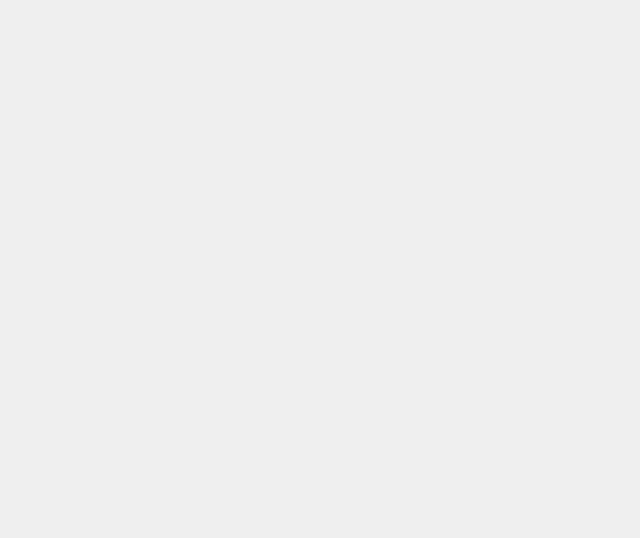
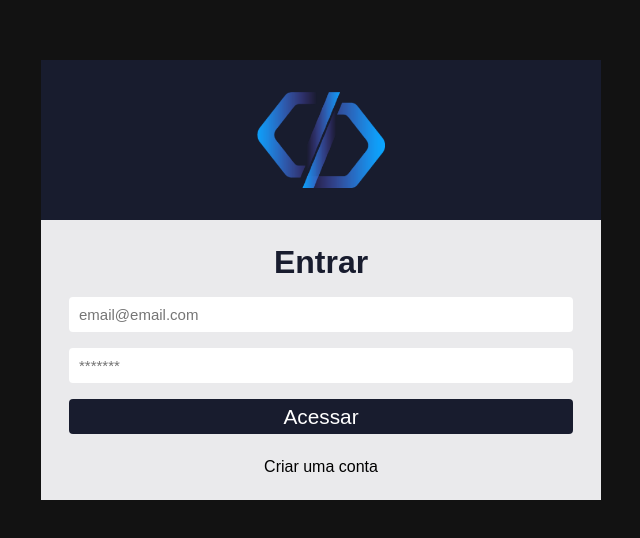
Before and after one commit to Niedja92/Projeto-sistema-de-chamados, a React (Vite) app in the folder sistema_de_chamados/: page / in a window 1280 px wide. Before the commit this address had no page. Shown: the part 120-658 px from the top of the page, without its empty margins (319-959 px from the left). Built offline with nearby package versions, Linux system fonts and the light colour scheme.

Commit message:
restart path

```diff
--- a/sistema_de_chamados/src/routes/index.jsx
+++ b/sistema_de_chamados/src/routes/index.jsx
@@ -11,7 +11,7 @@ import New from "../pages/New";
 export default function RoutesApp() {
   return (
     <Routes>
-      <Route path="/Projeto-sistema-de-chamados" element={<SingIn />} />
+      <Route path="/" element={<SingIn />} />
       <Route path="/register" element={<SingUp />} />
 
       <Route
```
